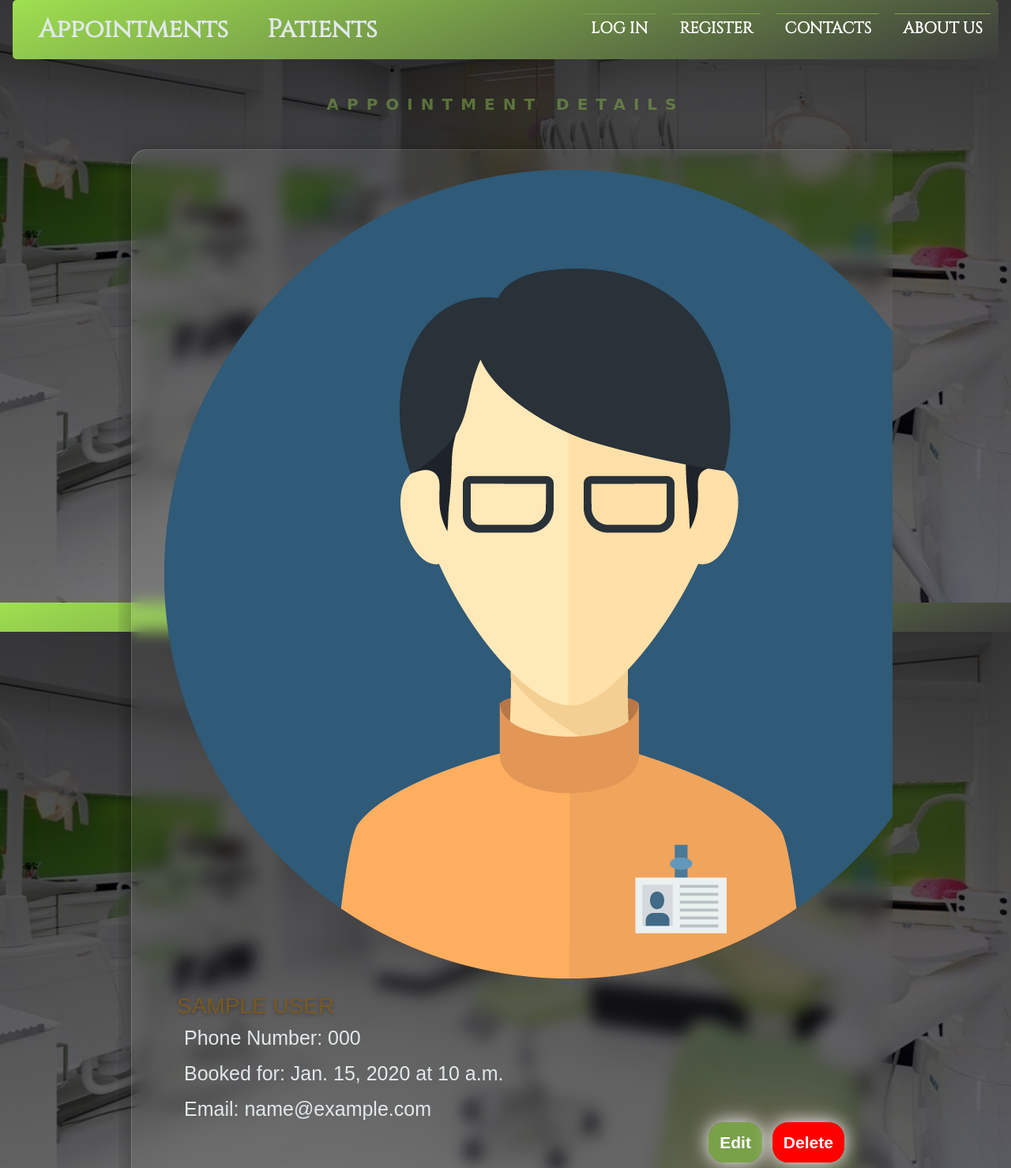
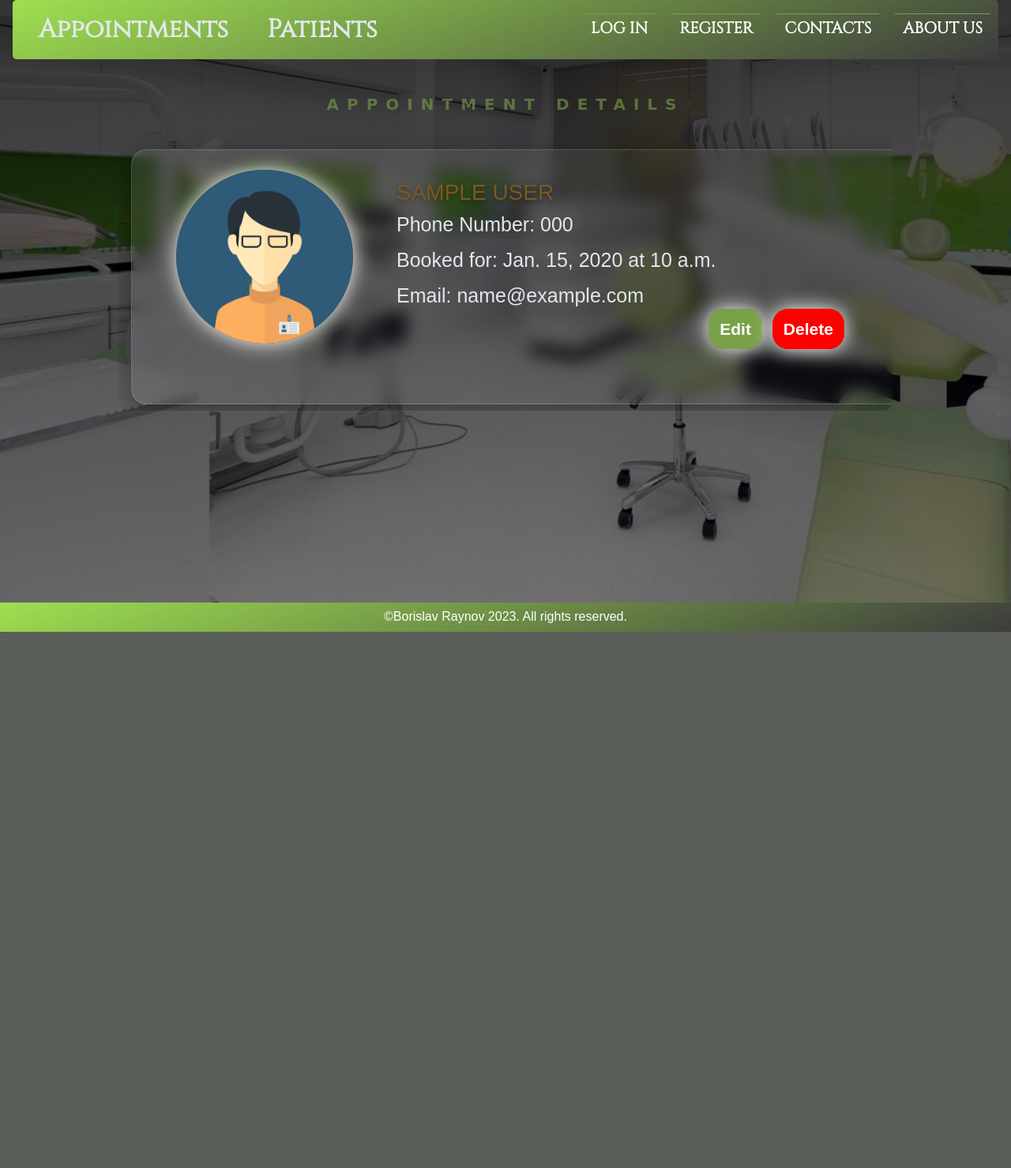
Before and after one commit to BorislavRaynov/dentalClinic, a Django app: page /appointment/details/1/ in a window 1280 px wide. Shown: the top 1479 px of the page at 79% size. After the commit the page ends 800 px from the top, so only its background shows below. Run offline with Django 4.2, Linux system fonts and the light colour scheme; tables that the repository leaves empty hold one stand-in row (values such as "Sample post"); some web fonts are replaced.

Commit message:
Picture rendering fixed.

```diff
--- a/static/style/details.css
+++ b/static/style/details.css
@@ -76,7 +76,7 @@
     color: #E2E8EA;
 }
 
-.profile-img {
+.profile-img, .patient-img {
     width: 25%;
     position: relative;
     float: left;
@@ -123,8 +123,3 @@
                 0 0 25px white,
                 0 0 5px white;
 }
-
-/*.description-plant {*/
-/*    font-size: 20px;*/
-/*    color: #E2E8EA;*/
-/*}*/
--- a/templates/dental_clinic/appointment/details-appointments.html
+++ b/templates/dental_clinic/appointment/details-appointments.html
@@ -6,6 +6,7 @@
         <h1>Appointment Details</h1>
         <div class="info-section">
             <div class="appointment-header">
+
                 <img class="patient-img" src="{% static 'images/patient-default.png' %}" alt='patient-image'/>
                 <h1>{{ object.patient.first_name }} {{ object.patient.last_name }}</h1>
                 <p class="description">Phone Number: {{ object.patient.phone_number }}</p>
@@ -16,7 +17,9 @@
                     <a href="{% url 'appointment-edit' appointment.pk %}" class="edit-button">Edit</a>
                     <a href="{% url 'appointment-delete' appointment.pk%}" class="delete-button">Delete</a>
                 </div>
+
             </div>
+
         </div>
     </section>
 {% endblock %}
```
Also changed, not shown: static/style/forms.css (+0 -22 lines).
